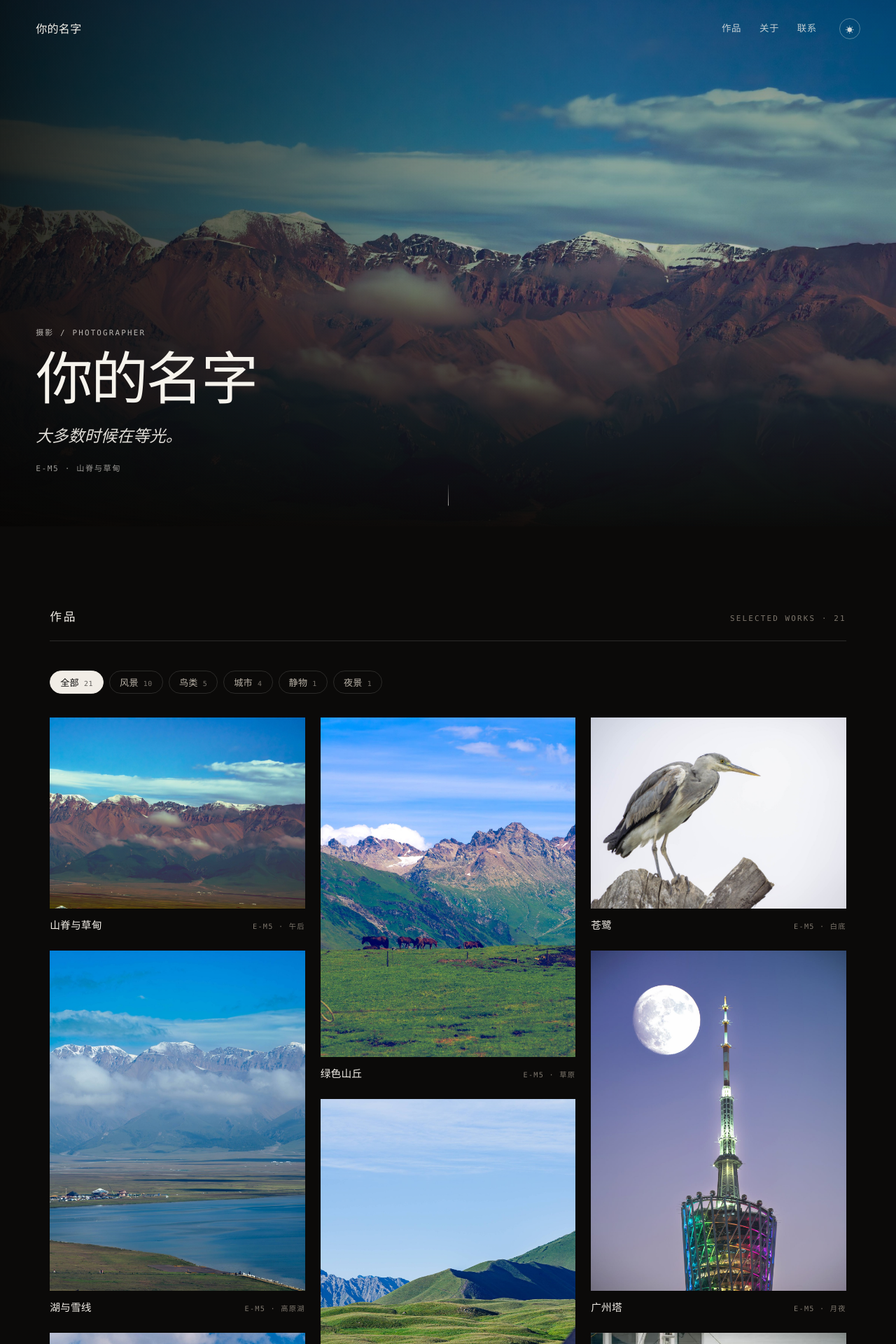
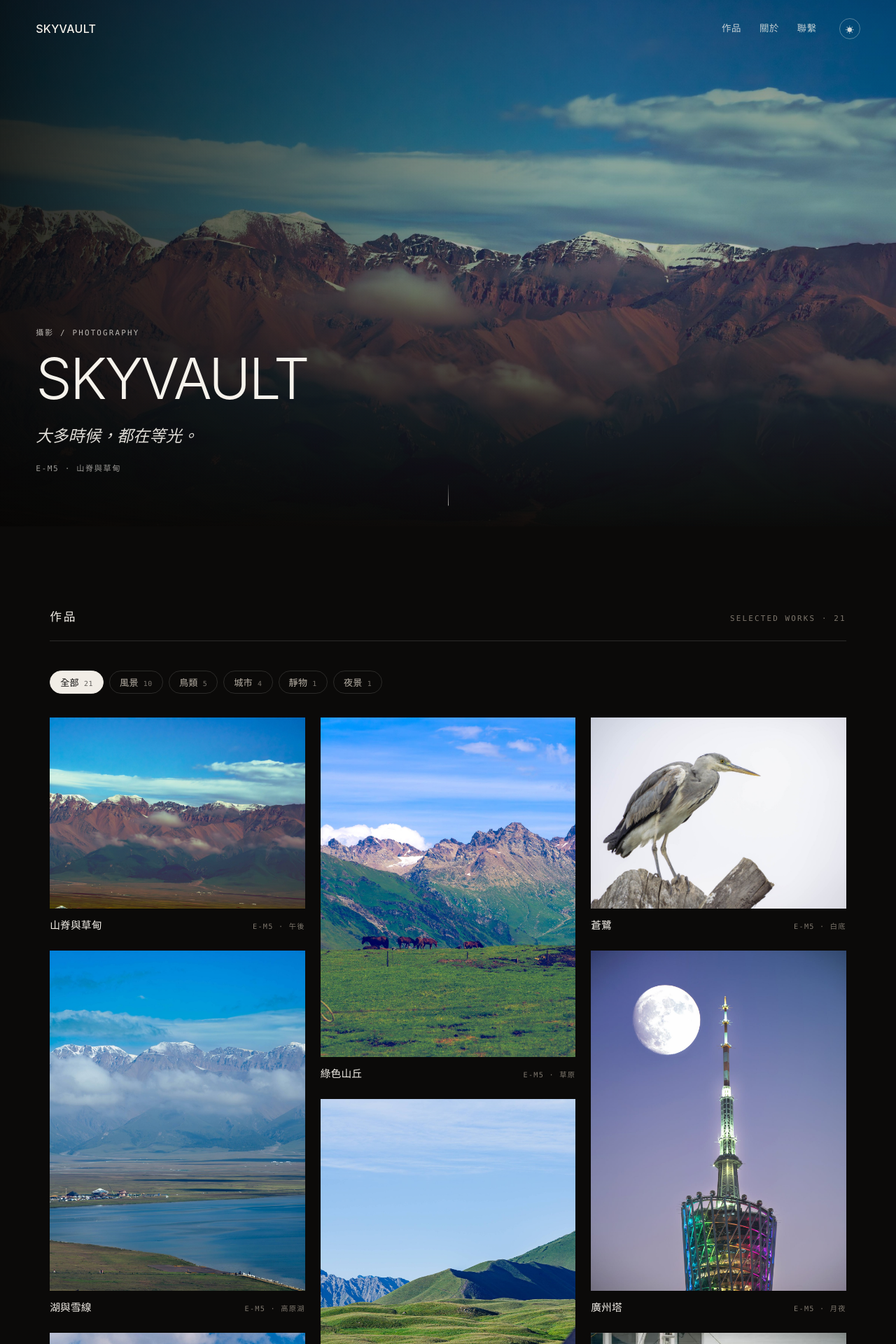
Before and after one commit to CCFLY-flyforY/personal-site, a Next.js app: page / in a window 1280 px wide. Shown: the top 1920 px of the page at 70% size. Built offline with nearby package versions, Linux system fonts and the light colour scheme.

Commit message:
填入个人信息：SKYVAULT / 繁体文案 / QQ 邮箱

```diff
--- a/app/layout.jsx
+++ b/app/layout.jsx
@@ -28,7 +28,7 @@ const themeScript = `
 
 export default function RootLayout({ children }) {
   return (
-    <html lang="zh-CN" data-theme="dark" suppressHydrationWarning>
+    <html lang="zh-Hant" data-theme="dark" suppressHydrationWarning>
       <head>
         <script dangerouslySetInnerHTML={{ __html: themeScript }} />
         <meta name="color-scheme" content="dark light" />
@@ -40,8 +40,8 @@ export default function RootLayout({ children }) {
           </a>
           <nav>
             <a href="#works">作品</a>
-            <a href="#about">关于</a>
-            <a href="#contact">联系</a>
+            <a href="#about">關於</a>
+            <a href="#contact">聯繫</a>
           </nav>
           <ThemeToggle />
         </header>
--- a/app/page.jsx
+++ b/app/page.jsx
@@ -35,7 +35,7 @@ export default function Home() {
         </div>
         <div className="about-text">
           <div className="band-head tight">
-            <h2>关于</h2>
+            <h2>關於</h2>
             <p className="eyebrow">About</p>
           </div>
           {site.about.map((p, i) => (
@@ -78,7 +78,7 @@ export default function Home() {
 
       <section id="contact" className="band contact">
         <div className="band-head tight">
-          <h2>联系</h2>
+          <h2>聯繫</h2>
           <p className="eyebrow">Get in touch</p>
         </div>
         <a className="mail" href={site.contact[0].href}>
--- a/content/site.js
+++ b/content/site.js
@@ -1,82 +1,82 @@
-// 全站内容都在这个文件里改。
-// 照片放在 public/photos/，src 写 "/photos/xxx.jpg"；子路径部署时要带前缀（见 README）。
+// 全站内容都在这个文件里改。文案統一用繁體。
+// 照片放在 public/photos/，src 寫 "/photos/xxx.jpg"；子路徑部署時要帶前綴（見 README）。
 
 export const site = {
-  name: '你的名字',
-  latin: 'YOUR NAME',
-  role: '摄影 / PHOTOGRAPHER',
-  heroLine: '大多数时候在等光。',
+  name: 'SKYVAULT',
+  latin: 'SKYVAULT',
+  role: '攝影 / PHOTOGRAPHY',
+  heroLine: '大多時候，都在等光。',
   heroPhoto: {
     src: '/photos/thunder/mountain-grass.jpg',
-    meta: 'E-M5 · 山脊与草甸',
+    meta: 'E-M5 · 山脊與草甸',
   },
 
   aboutPhoto: {
     src: '/photos/thunder/about-portrait.jpg',
-    alt: '湖与雪线',
+    alt: '湖與雪線',
   },
 
   stats: [
     { k: '器材', v: 'OM System OM-1 · Olympus E-M5' },
-    { k: '偏好', v: '风景 · 鸟类 · 城市' },
-    { k: '后期', v: 'RAW 直出 · 少量调整' },
+    { k: '偏好', v: '風景 · 鳥類 · 城市' },
+    { k: '後期', v: 'RAW 直出 · 少量調整' },
   ],
 
   about: [
-    '多数时候在等光。山脊上的云影、湖面那一线亮、傍晚沙丘的边缘 —— 能做的只是早点到，然后站着等。',
-    '也拍近的：水边的鸟、靠岸的船、一朵在黑底上开着的花。',
+    '多數時候在等光。山脊上的雲影、湖面那一線亮、傍晚沙丘的邊緣 —— 能做的只是早點到，然後站著等。',
+    '也拍近的：水邊的鳥、靠岸的船、一朵在黑底上開著的花。',
   ],
 
-  // 分类：id 与作品里的 cat 对应，顺序就是页面上的顺序
+  // 分類：id 與作品裡的 cat 對應，順序就是頁面上的順序
   categories: [
     { id: 'all', label: '全部' },
-    { id: 'landscape', label: '风景' },
-    { id: 'bird', label: '鸟类' },
+    { id: 'landscape', label: '風景' },
+    { id: 'bird', label: '鳥類' },
     { id: 'city', label: '城市' },
-    { id: 'still', label: '静物' },
+    { id: 'still', label: '靜物' },
     { id: 'night', label: '夜景' },
   ],
 
-  // cat 决定归类；focus 控制裁切重心；照片按自然比例排进瀑布流
+  // cat 決定歸類；focus 控制裁切重心；照片按自然比例排進瀑布流
   works: [
-    { src: '/photos/thunder/mountain-grass.jpg', title: '山脊与草甸', meta: 'E-M5 · 午后', cat: 'landscape', focus: 'center 55%' },
-    { src: '/photos/thunder/lake-snow.jpg', title: '湖与雪线', meta: 'E-M5 · 高原湖', cat: 'landscape', focus: 'center 45%' },
-    { src: '/photos/thunder/clouds-peaks.jpg', title: '云上雪峰', meta: 'E-M5 · 云层', cat: 'landscape', focus: 'center 40%' },
+    { src: '/photos/thunder/mountain-grass.jpg', title: '山脊與草甸', meta: 'E-M5 · 午後', cat: 'landscape', focus: 'center 55%' },
+    { src: '/photos/thunder/lake-snow.jpg', title: '湖與雪線', meta: 'E-M5 · 高原湖', cat: 'landscape', focus: 'center 45%' },
+    { src: '/photos/thunder/clouds-peaks.jpg', title: '雲上雪峰', meta: 'E-M5 · 雲層', cat: 'landscape', focus: 'center 40%' },
     { src: '/photos/thunder/sunset-slope.jpg', title: '日落坡', meta: 'E-M5 · 逆光', cat: 'landscape', focus: 'center 50%' },
     { src: '/photos/thunder/river-terrace.jpg', title: '河谷台地', meta: 'E-M5 · 河谷', cat: 'landscape', focus: 'center 55%' },
-    { src: '/photos/thunder/valley-cloud.jpg', title: '云谷', meta: 'E-M5 · 云海', cat: 'landscape', focus: 'center 50%' },
-    { src: '/photos/thunder/green-hills.jpg', title: '绿色山丘', meta: 'E-M5 · 草原', cat: 'landscape', focus: 'center 55%' },
-    { src: '/photos/thunder/valley-green.jpg', title: '山谷', meta: 'E-M5 · 牧场', cat: 'landscape', focus: 'center 60%' },
+    { src: '/photos/thunder/valley-cloud.jpg', title: '雲谷', meta: 'E-M5 · 雲海', cat: 'landscape', focus: 'center 50%' },
+    { src: '/photos/thunder/green-hills.jpg', title: '綠色山丘', meta: 'E-M5 · 草原', cat: 'landscape', focus: 'center 55%' },
+    { src: '/photos/thunder/valley-green.jpg', title: '山谷', meta: 'E-M5 · 牧場', cat: 'landscape', focus: 'center 60%' },
     { src: '/photos/thunder/dunes-abstract.jpg', title: '沙丘', meta: 'E-M5 · 沙脊', cat: 'landscape', focus: 'center 50%' },
-    { src: '/photos/thunder/cable-car-bw.jpg', title: '缆车（黑白）', meta: 'E-M5 · 黑白', cat: 'landscape', focus: 'center 45%' },
+    { src: '/photos/thunder/cable-car-bw.jpg', title: '纜車（黑白）', meta: 'E-M5 · 黑白', cat: 'landscape', focus: 'center 45%' },
 
-    { src: '/photos/thunder/egret-box.jpg', title: '木箱上的白鹭', meta: 'E-M5 · 岸边', cat: 'bird', focus: 'center 45%' },
-    { src: '/photos/thunder/egret-portrait.jpg', title: '白鹭', meta: 'E-M5 · 草丛', cat: 'bird', focus: 'center 40%' },
-    { src: '/photos/thunder/pelican.jpg', title: '鹈鹕', meta: 'E-M5 · 湿地', cat: 'bird', focus: 'center 40%' },
-    { src: '/photos/thunder/bird-snag.jpg', title: '枯木与鸟', meta: 'E-M5 · 湿地', cat: 'bird', focus: 'center 35%' },
-    { src: '/photos/thunder/heron.jpg', title: '苍鹭', meta: 'E-M5 · 白底', cat: 'bird', focus: 'center 45%' },
+    { src: '/photos/thunder/egret-box.jpg', title: '木箱上的白鷺', meta: 'E-M5 · 岸邊', cat: 'bird', focus: 'center 45%' },
+    { src: '/photos/thunder/egret-portrait.jpg', title: '白鷺', meta: 'E-M5 · 草叢', cat: 'bird', focus: 'center 40%' },
+    { src: '/photos/thunder/pelican.jpg', title: '鵜鶘', meta: 'E-M5 · 濕地', cat: 'bird', focus: 'center 40%' },
+    { src: '/photos/thunder/bird-snag.jpg', title: '枯木與鳥', meta: 'E-M5 · 濕地', cat: 'bird', focus: 'center 35%' },
+    { src: '/photos/thunder/heron.jpg', title: '蒼鷺', meta: 'E-M5 · 白底', cat: 'bird', focus: 'center 45%' },
 
-    { src: '/photos/thunder/canton-tower.jpg', title: '广州塔', meta: 'E-M5 · 月夜', cat: 'city', focus: 'center 55%' },
-    { src: '/photos/thunder/star-ferry.jpg', title: '天星小轮', meta: 'E-M5 · 维港', cat: 'city', focus: 'center 55%' },
-    { src: '/photos/thunder/pier-boat.jpg', title: '码头', meta: 'E-M5 · 维港', cat: 'city', focus: 'center 55%' },
-    { src: '/photos/thunder/harbour-boat.jpg', title: '维港', meta: 'E-M5 · 午后', cat: 'city', focus: 'center 55%' },
+    { src: '/photos/thunder/canton-tower.jpg', title: '廣州塔', meta: 'E-M5 · 月夜', cat: 'city', focus: 'center 55%' },
+    { src: '/photos/thunder/star-ferry.jpg', title: '天星小輪', meta: 'E-M5 · 維港', cat: 'city', focus: 'center 55%' },
+    { src: '/photos/thunder/pier-boat.jpg', title: '碼頭', meta: 'E-M5 · 維港', cat: 'city', focus: 'center 55%' },
+    { src: '/photos/thunder/harbour-boat.jpg', title: '維港', meta: 'E-M5 · 午後', cat: 'city', focus: 'center 55%' },
 
     { src: '/photos/thunder/rose-dark.jpg', title: '黑玫瑰', meta: 'E-M5 · 黑底', cat: 'still', focus: 'center 50%' },
-    { src: '/photos/thunder/star-trails.jpg', title: '星轨', meta: 'E-M5 · 长曝光', cat: 'night', focus: 'center 50%' },
+    { src: '/photos/thunder/star-trails.jpg', title: '星軌', meta: 'E-M5 · 長曝光', cat: 'night', focus: 'center 50%' },
   ],
 
+  // 筆記區目前在頁面上隱藏，資料保留，想恢復見 app/page.jsx 的註解
   notes: [
     {
-      title: '多帧超分为什么在静止连拍上失效',
+      title: '多幀超分為什麼在靜止連拍上失效',
       date: '2026-11-20',
-      summary: '帧间位移为零时，多帧信息退化成同一张图的平均：只能降噪，不能涨分辨率。',
+      summary: '幀間位移為零時，多幀資訊退化成同一張圖的平均：只能降噪，不能漲解析度。',
       href: '#',
     },
   ],
 
+  // 第一條會顯示成頁尾的大號郵箱，其餘顯示成下面的小連結
   contact: [
-    { label: 'Email', value: 'you@example.com', href: 'mailto:you@example.com' },
-    { label: 'GitHub', value: 'github.com/yourname', href: 'https://github.com/' },
-    { label: 'Bilibili', value: 'space.bilibili.com/…', href: 'https://space.bilibili.com/' },
+    { label: 'Email', value: '2961981161@qq.com', href: 'mailto:2961981161@qq.com' },
   ],
 };
```
